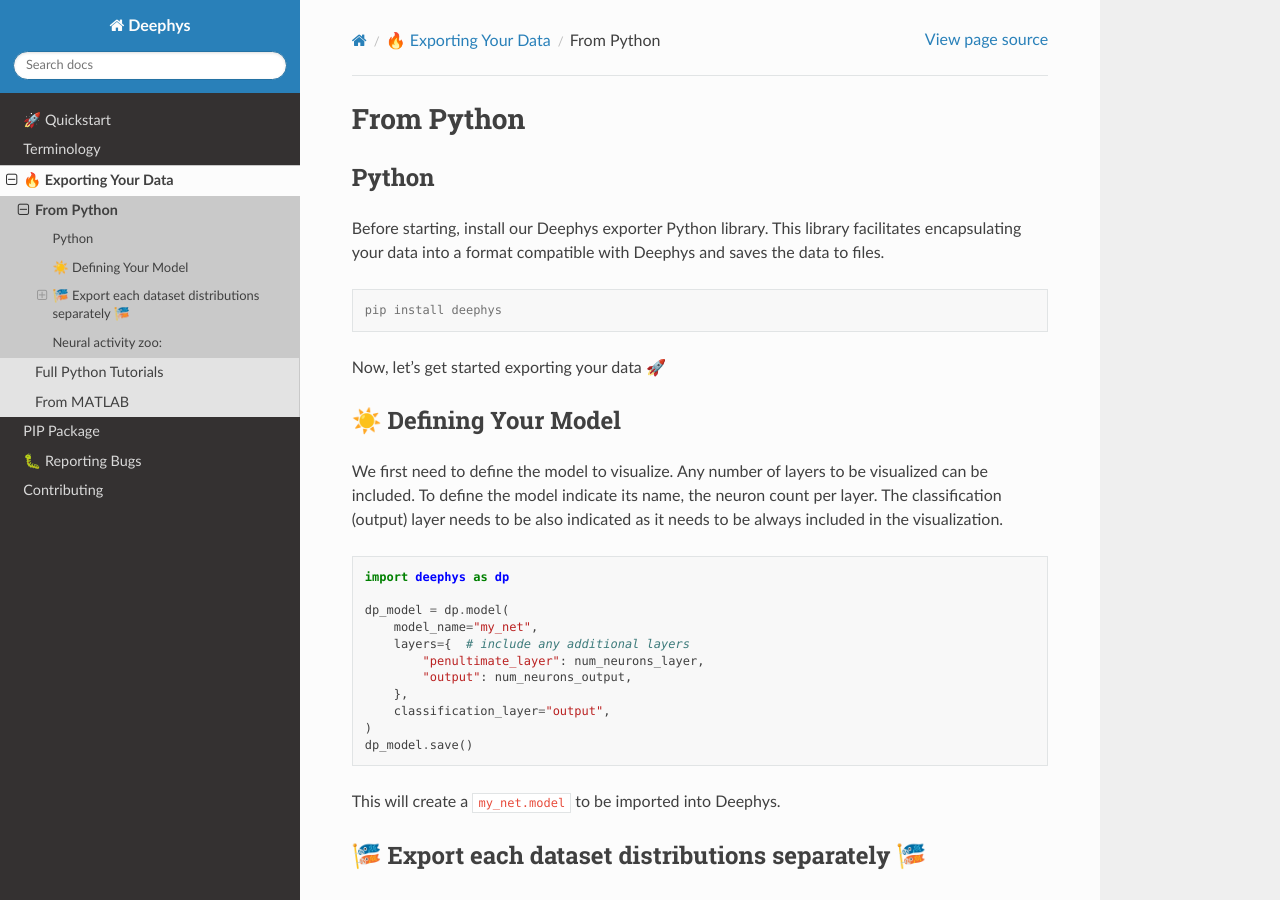
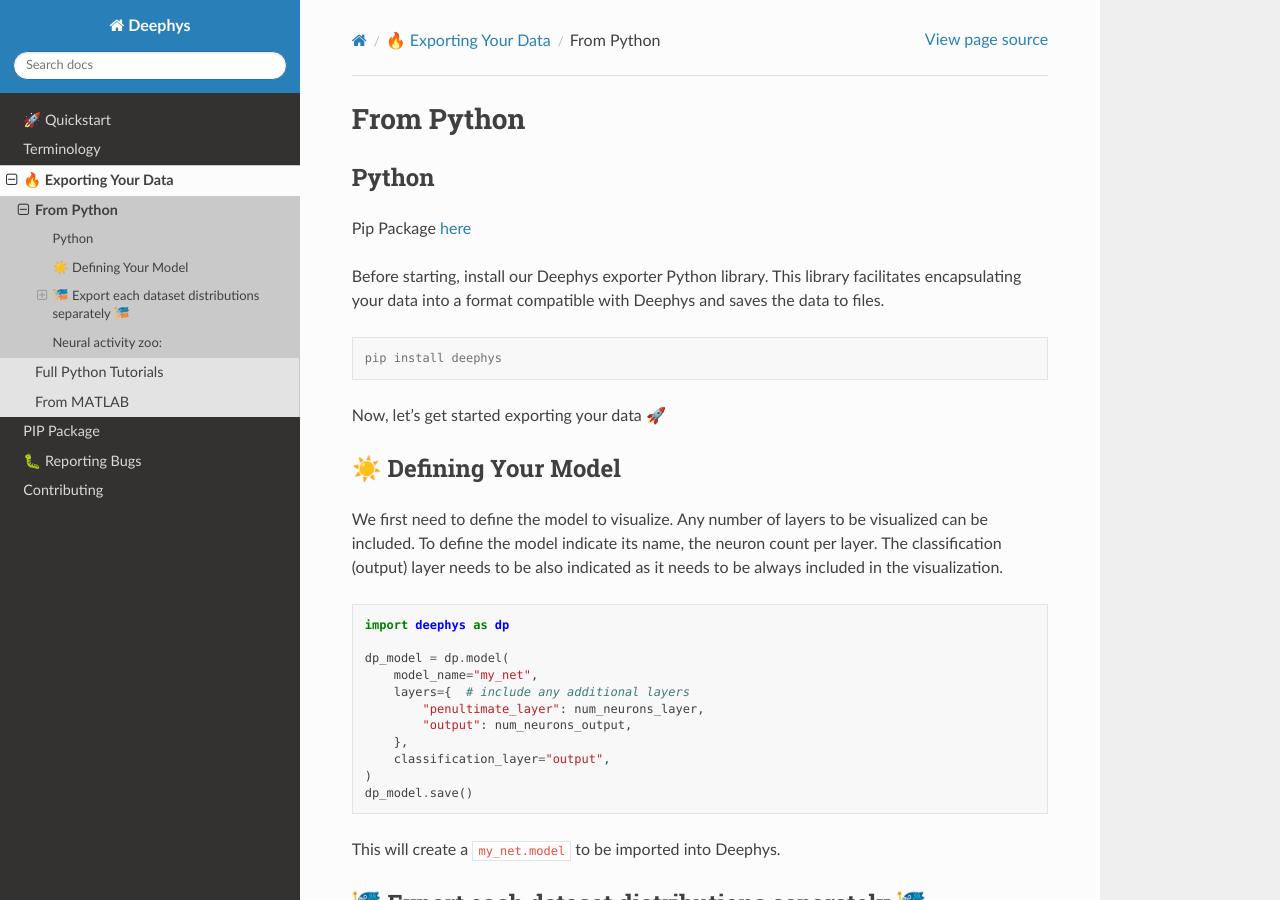
Before and after one commit to mjgroth/deephys, a Sphinx documentation site: the page built from docs/source/export/python.rst, in a window 1280 px wide and 900 px high. Built offline with Sphinx 7.4.7 and the Read the Docs theme 2.0.0, drawn with Linux system fonts in a browser that asks for light colours.

Commit message:
autocommit

```diff
--- a/docs/source/export/python.rst
+++ b/docs/source/export/python.rst
@@ -4,6 +4,8 @@
 
 Python
 ======
+
+Pip Package `here <https://pypi.org/project/deephys/>`_
 
 Before starting, install our Deephys exporter Python library. This library facilitates encapsulating your data into a format compatible with Deephys and saves the data to files.
 
```
